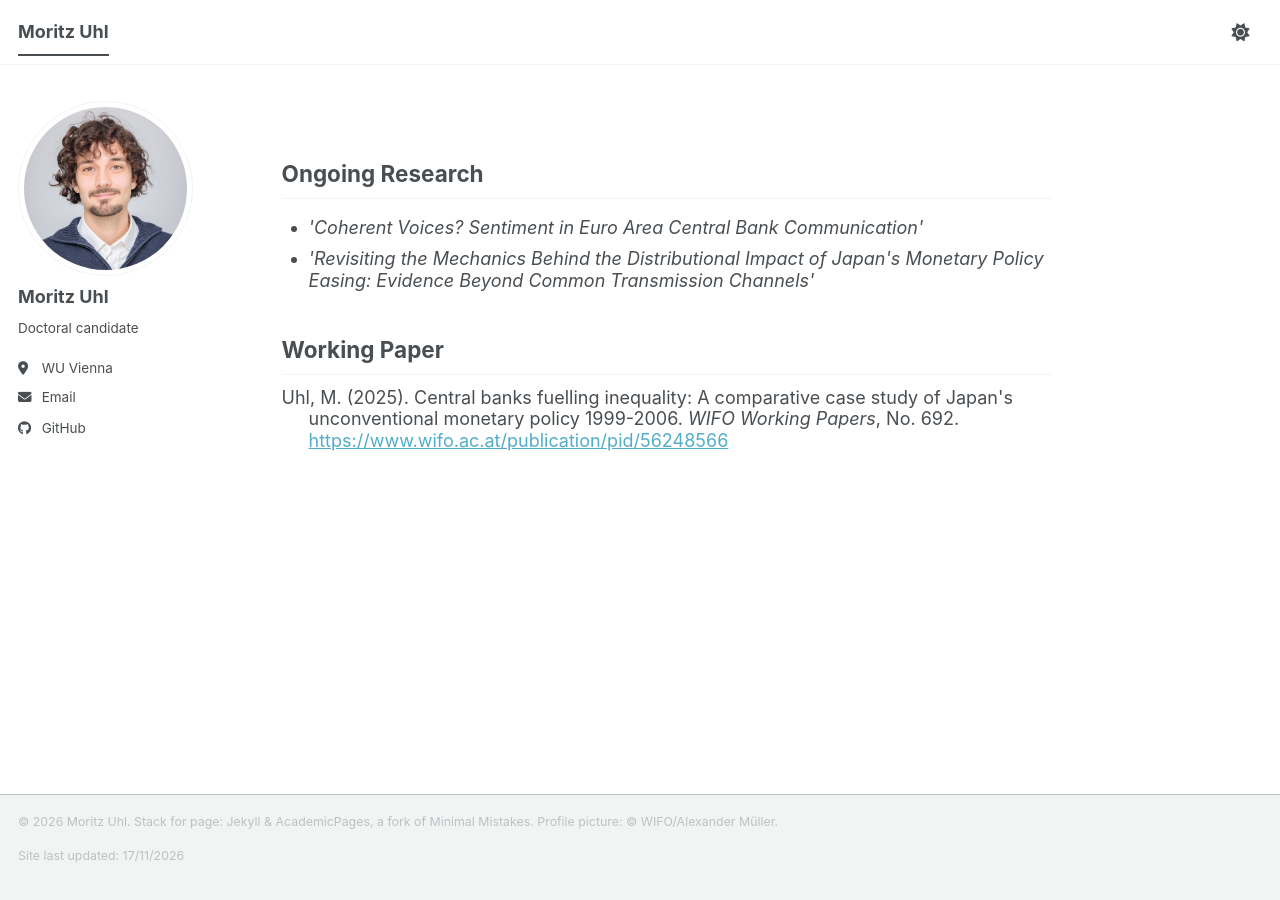
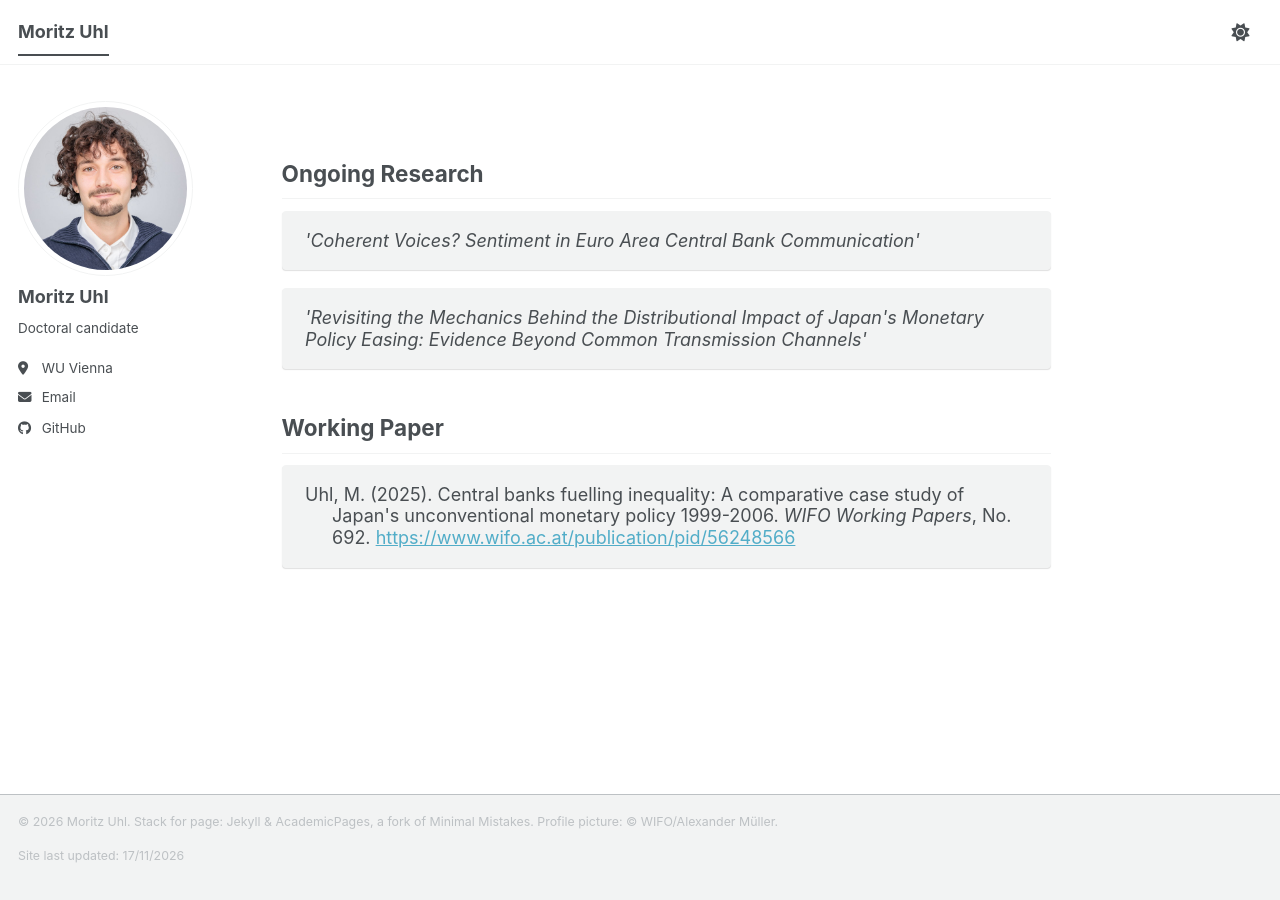
Before and after one commit to moritzuhl/moritzuhl.github.io, a Jekyll site: the page built from _pages/about.md, in a window 1280 px wide. Built offline with Jekyll 4.4.1, drawn with Linux system fonts in a browser that asks for light colours; a script bundle is joined from its source files by our own code; library files that are not in the unit come from our copies.

Commit message:
Changed layout for lists using tiles

```diff
--- a/_pages/about.md
+++ b/_pages/about.md
@@ -9,13 +9,17 @@ redirect_from:
 
 ## Ongoing Research
 
-<ul class="ongoing-list">
+<ul class="tiles">
   <li class="tight-lines"><em>'Coherent Voices? Sentiment in Euro Area Central Bank Communication'</em></li>
   <li class="tight-lines"><em>'Revisiting the Mechanics Behind the Distributional Impact of Japan's Monetary Policy Easing: Evidence Beyond Common Transmission Channels'</em></li>
 </ul>
 
 ## Working Paper
 
-<div class="citation">
-Uhl, M. (2025). Central banks fuelling inequality: A comparative case study of Japan's unconventional monetary policy 1999-2006. <em>WIFO Working Papers</em>, No. 692. <a href="https://www.wifo.ac.at/publication/pid/56248566">https://www.wifo.ac.at/publication/pid/56248566</a>
-</div>
+<ul class="tiles">
+  <li>
+    <div class="citation">
+    Uhl, M. (2025). Central banks fuelling inequality: A comparative case study of Japan's unconventional monetary policy 1999-2006. <em>WIFO Working Papers</em>, No. 692. <a href="https://www.wifo.ac.at/publication/pid/56248566">https://www.wifo.ac.at/publication/pid/56248566</a>
+    </div>
+  </li>
+</ul>
--- a/assets/css/main.scss
+++ b/assets/css/main.scss
@@ -59,12 +59,35 @@
   overflow-wrap: anywhere;
 }
 
-/* Define list style */
+/* Define tiles for items in lists */
 
-.ongoing-list {
-  list-style-type: disc;
-  margin-left: 1.5rem;
+.tiles {
+  list-style: none;
+  margin: 0;
   padding-left: 0;
+}
+
+.tiles > li {
+  margin: 0 0 1em;
+  padding: 1em 1.25em;
+  border: 1px solid var(--global-border-color);
+  border-radius: $border-radius;
+  background-color: var(--global-footer-bg-color);
+  box-shadow: $box-shadow;
+  transition: transform 0.2s ease, box-shadow 0.2s ease;
+}
+
+.tiles > li:last-child {
+  margin-bottom: 0;
+}
+
+.tiles > li:hover {
+  box-shadow: 0 4px 10px rgba(0, 0, 0, 0.16);
+  transform: translateY(-2px);
+}
+
+.tiles > li .citation {
+  margin-bottom: 0;
 }
 
 /* Define option to collapse spacing between lines */
```
